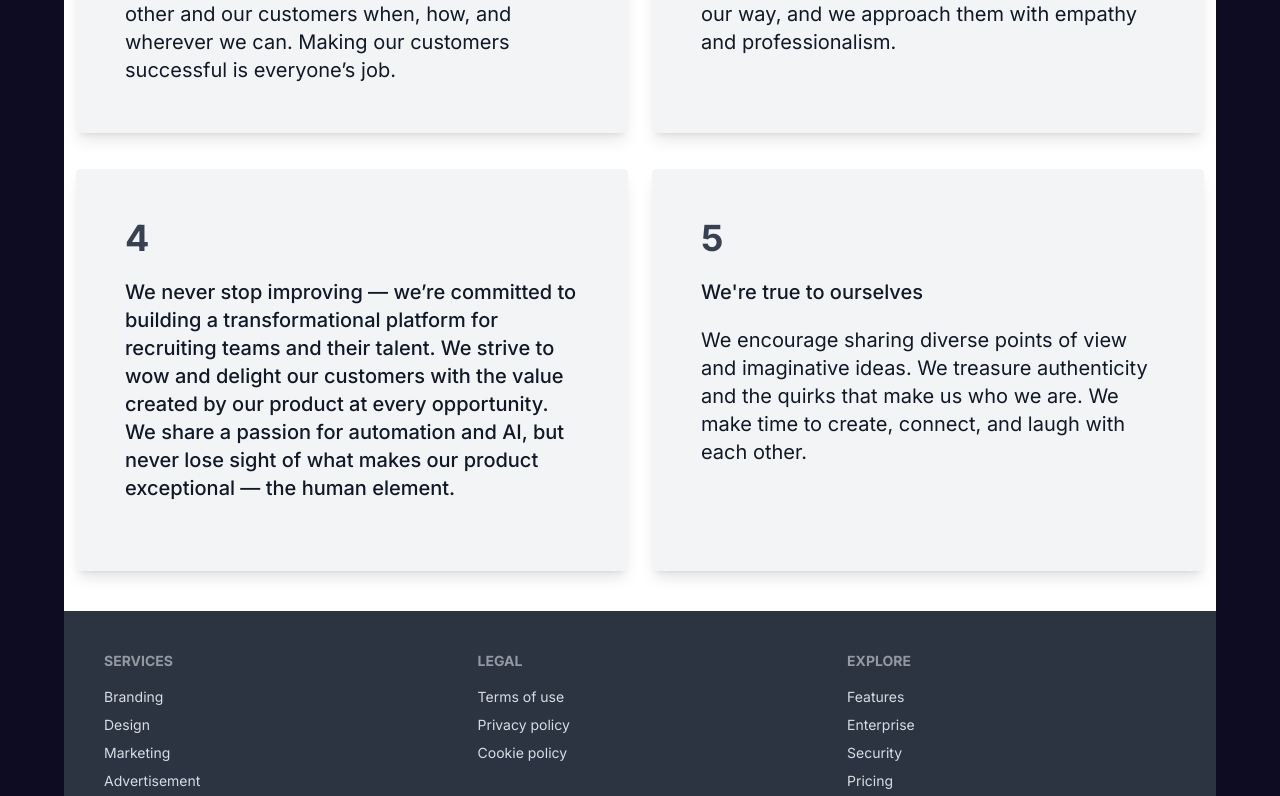
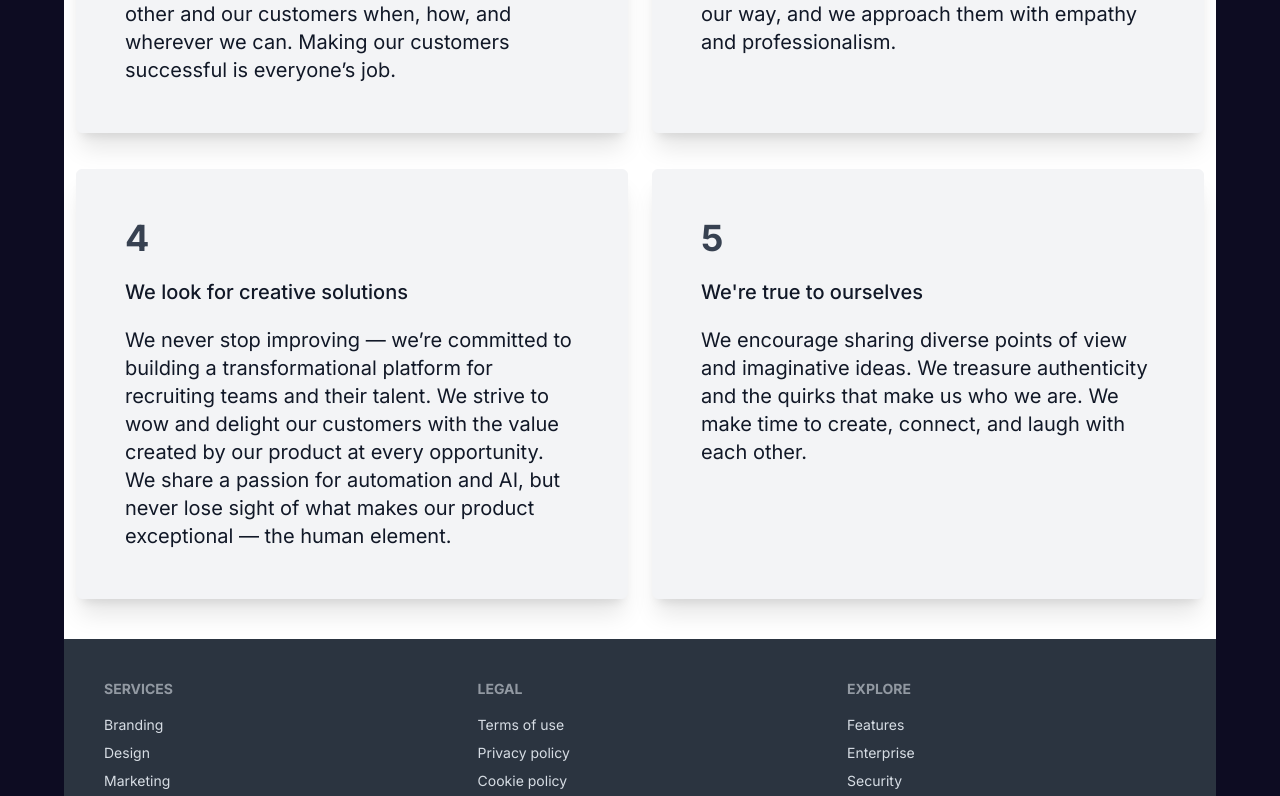
Before and after one commit to Naymul-NN/Schedulemeet-client, a Next.js app: page /about in a window 1280 px wide. Shown: the part 1980-2776 px from the top of the page. Built offline with nearby package versions, Linux system fonts and the light colour scheme.

Commit message:
about page update : basic responsiveness added

```diff
--- a/src/components/about/AboutBanner.jsx
+++ b/src/components/about/AboutBanner.jsx
@@ -6,12 +6,12 @@ const AboutBanner = () => {
       <div className="bannerWrapper  flex flex-col gap-5 md:gap-0 md:flex-row justify-between items-center  ">
         {/* banner left starts  */}
         <div className="bannerLeft  w-[100%] md:w-[55%] lg:w-[58%] p-1 ">
-          <h1 className=" text-2xl sm:text-3xl md:text-2xl lg:text-3xl font-semibold text-[#33A30F] mb-4 lg:mb-6 ">
+          <h1 className=" text-2xl sm:text-3xl md:text-2xl lg:text-3xl font-semibold text-[#33A30F] mb-2.5 sm:mb-4 lg:mb-6 ">
             About us
           </h1>
 
           {/*  small description  */}
-          <p className=" font-semibold text-3xl sm:text-4xl md:text-4xl lg:text-5xl leading-tight  text-[#111133] mb-6 md:mb-7 lg:mb-9 ">
+          <p className=" font-semibold text-2xl sm:text-4xl md:text-4xl lg:text-5xl leading-tight  text-[#111133] mb-6 md:mb-7 lg:mb-9 ">
             We’re changing how companies hire amazing talent
           </p>
 
--- a/src/components/about/BlogValues.jsx
+++ b/src/components/about/BlogValues.jsx
@@ -26,9 +26,9 @@ const companyValueData = [
   },
   {
     id: 4,
-    title:
+    title: "We look for creative solutions",
+    description:
       "We never stop improving — we’re committed to building a transformational platform for recruiting teams and their talent. We strive to wow and delight our customers with the value created by our product at every opportunity. We share a passion for automation and AI, but never lose sight of what makes our product exceptional — the human element.",
-    description: "",
   },
   {
     id: 5,
--- a/src/components/about/Identity.jsx
+++ b/src/components/about/Identity.jsx
@@ -7,12 +7,12 @@ const Identity = () => {
         {/* left container starts  */}
         <div className="leftContainer  w-full md:w-[55%] lg:w-[50%] p-3   ">
           {/* heading  */}
-          <h1 className="  text-5xl md:text-4xl lg:text-5xl font-semibold mb-7 ">
+          <h1 className="  text-4xl lg:text-5xl font-semibold mb-5 md:mb-7 ">
             Who are we?
           </h1>
 
           {/* description  */}
-          <p className="  text-lg md:text-base lg:text-lg mb-5  ">
+          <p className="  text-base lg:text-lg mb-5  ">
             We are a diverse, collaborative team committed to perfecting the way
             companies engage with talent. We’re creating a better experience for
             employers, recruiters, and candidates. Each team member has a
--- a/src/components/about/ValueCard.jsx
+++ b/src/components/about/ValueCard.jsx
@@ -5,10 +5,10 @@ const ValueCard = ({ data }) => {
 
   if (data?.titleOnly) {
     return (
-      <div className="valueCardContainer p-5 bg-gray-100 rounded shadow-lg  border border-gray-100  ">
+      <div className="valueCardContainer w-[90%] sm:w-[80%] md:w-full m-auto md:m-0 p-5 bg-gray-100 rounded shadow-lg  border border-gray-100  ">
         <div className="valueCardWrapper h-full   flex justify-center items-center ">
           {/* card title  */}
-          <h1 className=" text-6xl font-semibold text-gray-900 ">
+          <h1 className="  text-3xl sm:text-4xl md:text-5xl lg:text-6xl font-semibold text-gray-900 ">
             {data?.titleOnly}
           </h1>
           {/* card title ends */}
@@ -20,18 +20,25 @@ const ValueCard = ({ data }) => {
   }
 
   return (
-    <div className="valueCardContainer p-12 bg-gray-100  rounded shadow-lg border border-gray-100 ">
-      <div className="valueCardWrapper  flex flex-col gap-y-5 ">
+    <div className="valueCardContainer w-[90%] sm:w-[80%] md:w-full m-auto md:m-0  p-9 lg:p-12 bg-gray-100  rounded-md shadow-xl border border-gray-100 ">
+      <div className="valueCardWrapper  flex flex-col  gap-y-4 lg:gap-y-5 ">
         {/* card number  */}
-        <h1 className=" text-4xl font-bold text-gray-700 "> {data?.id} </h1>
+        <h1 className=" text-2xl sm:text-3xl lg:text-4xl font-bold text-gray-700 ">
+          {" "}
+          {data?.id}{" "}
+        </h1>
         {/* card number ends */}
 
         {/* card title  */}
-        <h1 className=" text-xl font-medium text-gray-900 ">{data?.title}</h1>
+        <h1 className=" text-base sm:text-lg lg:text-xl font-medium text-gray-900 ">
+          {data?.title}
+        </h1>
         {/* card title ends */}
 
         {/* card description  */}
-        <p className=" text-xl  text-gray-900 ">{data?.description}</p>
+        <p className=" text-sm sm:text-base lg:text-xl  text-gray-900 ">
+          {data?.description}
+        </p>
         {/* card description ends */}
 
         {/*  */}
--- a/src/components/about/WorkInfo.jsx
+++ b/src/components/about/WorkInfo.jsx
@@ -36,23 +36,25 @@ const infoData = [
 const WorkInfo = () => {
   return (
     <div className="workInfoCOntainer py-6 bg-[#111134] ">
-      <div className="workInfoWrapper grid grid-cols-1 sm:grid-cols-2 md:grid-cols-3  gap-y-12 gap-x-4  w-[80%] m-auto  ">
+      <div className="workInfoWrapper grid grid-cols-1 sm:grid-cols-2 md:grid-cols-3  gap-y-12 gap-x-4  w-[80%] m-auto   ">
         {/* work info card  ,   */}
         {infoData &&
           infoData.map((data) => (
             <div
               key={data?.id}
-              className="infoCard  flex flex-col justify-start items-start gap-2   "
+              className="infoCard   flex flex-col justify-start items-center sm:items-start gap-3 sm:gap-2   "
             >
               {/* card top  ,  number */}
-              <h1 className=" text-5xl font-bold  pb-3 border-b-2  border-gray-200 text-[#33A30F]  ">
+              <h1 className=" text-3xl sm:text-4xl md:text-5xl font-bold  pb-3 border-b-2  border-gray-200 text-[#33A30F]  ">
                 {" "}
                 {data?.number}{" "}
               </h1>
               {/* card top  */}
 
               {/* card bottom , info  */}
-              <h1 className=" text-xl text-gray-50 ">{data?.description}</h1>
+              <h1 className=" text-base sm:text-lg md:text-xl text-gray-50 ">
+                {data?.description}
+              </h1>
               {/* card bottom , info  */}
             </div>
           ))}
```
